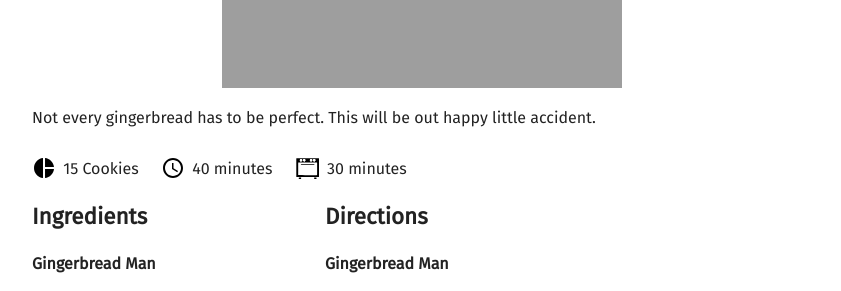
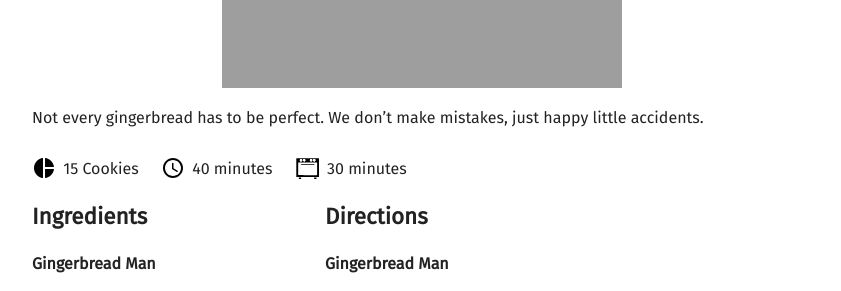
Before and after one commit to mcginleyireland/irishbaking.github.io, a Jekyll site: the page built from _posts/2020-12-24-christmas-gingerbread.md, in a window 1280 px wide and 900 px high, scrolled down 2326 px. Shown: the part 152-443 px from the top of the window, without its empty margins (58-899 px from the left). Built offline with Jekyll 4.4.1, drawn with Linux system fonts in a browser that asks for light colours; nearby versions of some CDN libraries; some web fonts are replaced.

Commit message:
Fixing the Bob Ross quote.

```diff
--- a/_posts/2020-12-24-christmas-gingerbread.md
+++ b/_posts/2020-12-24-christmas-gingerbread.md
@@ -75,4 +75,4 @@ Christmas always brings out my creative side.
 
 ![Cake](https://irishbaking.ie/images/Gingerbread/Christmas_Gingerbread/Image_6.jpg)
 
-Not every gingerbread has to be perfect. This will be out happy little accident.
+Not every gingerbread has to be perfect. We don't make mistakes, just happy little accidents.
```
